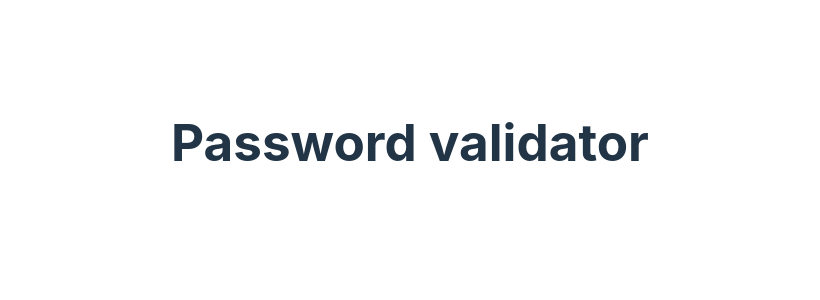
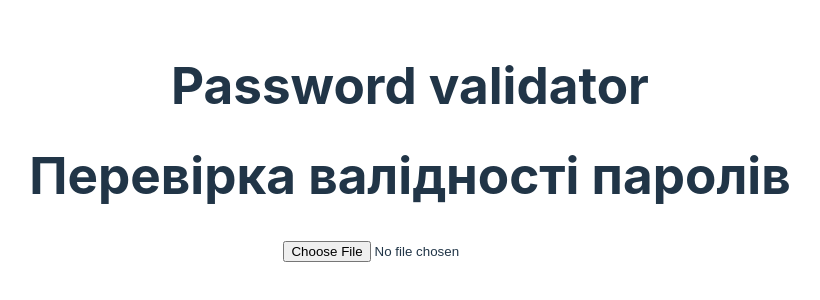
Before and after one commit to Vi7ality/text-file_password-checker, a React (Vite) app: page / in a window 1280 px wide. Shown: the part 258-558 px from the top of the page, without its empty margins (230-1050 px from the left). Built offline with nearby package versions, Linux system fonts and the light colour scheme.

Commit message:
Password validator component created

```diff
--- a/src/App.tsx
+++ b/src/App.tsx
@@ -1,9 +1,11 @@
+import PasswordValidator from 'components/PasswordValidator';
 import './App.css';
 
 function App() {
   return (
     <>
       <h1>Password validator</h1>
+      <PasswordValidator />
     </>
   );
 }
--- /dev/null
+++ b/src/components/PasswordValidator/index.tsx
@@ -0,0 +1,10 @@
+const PasswordValidator = () => {
+  return (
+    <div>
+      <h1>Перевірка валідності паролів</h1>
+      <input type="file" accept=".txt" />
+    </div>
+  );
+};
+
+export default PasswordValidator;
```
